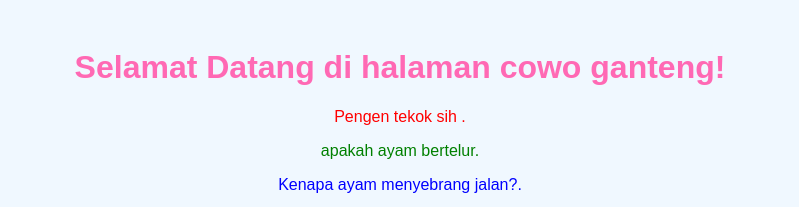
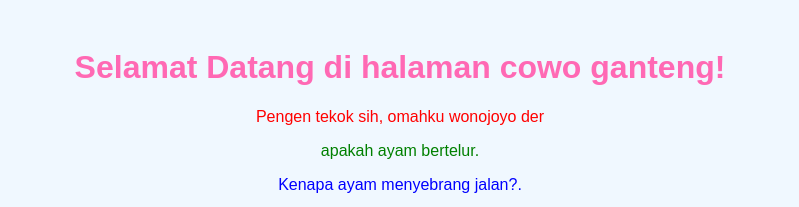
Before and after one commit to decoganteng/decoganteng.github.io, a plain HTML site: page uwoo.html in a window 1280 px wide. Shown: the top 207 px of the page, without its empty margins (240-1039 px from the left). Drawn offline with Linux system fonts and the light colour scheme.

Commit message:
menambahkan teks

```diff
--- a/uwoo.html
+++ b/uwoo.html
@@ -55,7 +55,7 @@
 </head>
 <body>
 <h1>Selamat Datang di halaman cowo ganteng!</h1>
-<p class="red">Pengen tekok sih .</p>
+<p class="red">Pengen tekok sih, omahku wonojoyo der</p>
 <p class="green">apakah ayam bertelur.</p>
 <p class="blue">Kenapa ayam menyebrang jalan?.</p>
 <p class="aqua">Apakah kamu seorang perempuan? mk kui tok sih.</p>
```
